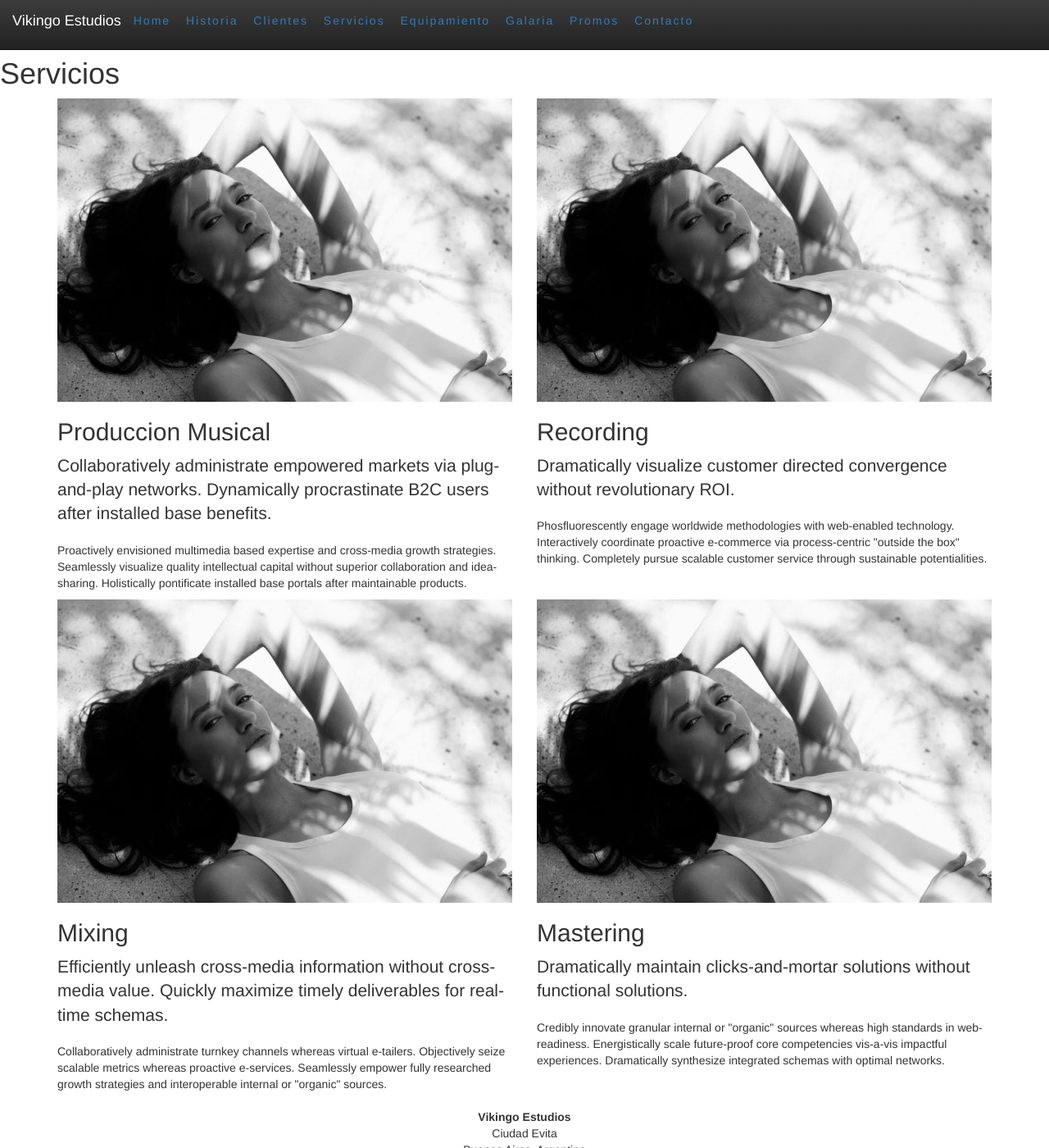
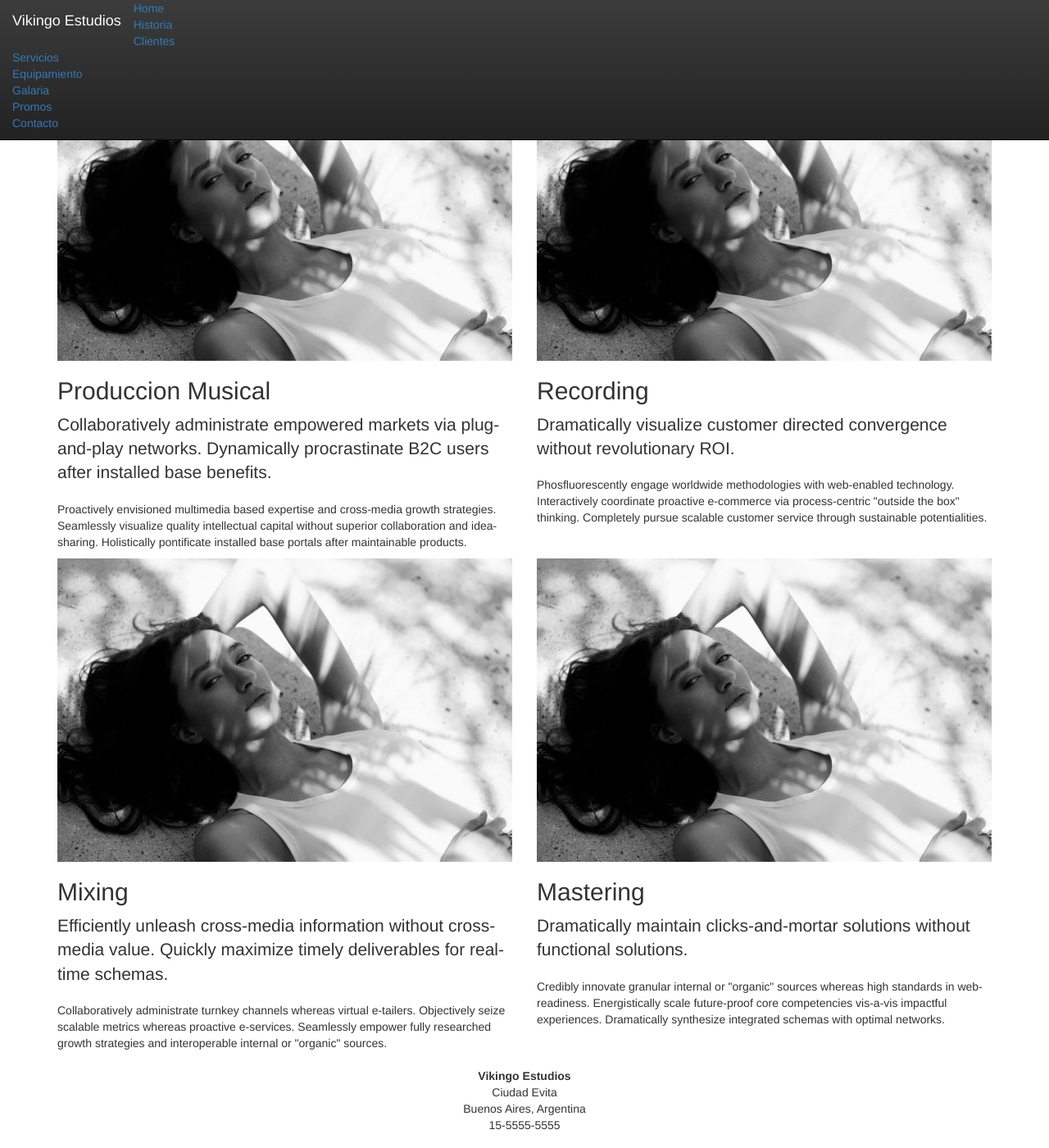
Before and after one commit to ryan258/vikingo, a Jekyll site: the page built from servicios/index.html, in a window 1280 px wide and 1400 px high. Shown: the whole window at 82% size. Built offline with Jekyll 4.4.1, drawn with Linux system fonts in a browser that asks for light colours; nearby versions of some CDN libraries.

```diff
--- a/_config.yml
+++ b/_config.yml
@@ -5,7 +5,7 @@ description: > # this means to ignore newlines until "baseurl:"
   Write an awesome description for your new site here. You can edit this
   line in _config.yml. It will appear in your document head meta (for
   Google search results) and in your feed.xml site description.
-baseurl: "/vikingo/" # the subpath of your site, e.g. /blog/
+baseurl: "/vikingo" # the subpath of your site, e.g. /blog/
 url: "http://yourdomain.com" # the base hostname & protocol for your site
 twitter_username: jekyllrb
 github_username:  jekyll
--- a/css/styles.css
+++ b/css/styles.css
@@ -10,13 +10,13 @@ img {
 	font-size: 4em;
 }
 
-nav ul li {
+/*nav ul li {
 	display: inline-block;
 	line-height: 50px;
 	margin-right: 15px;
 	font-size: 1em;
 	letter-spacing: 2px;
-}
+}*/
 
 .container-first {
 	margin-top: 60px;
--- a/servicios/index.html
+++ b/servicios/index.html
@@ -1,4 +1,6 @@
 ---
+title: Servicios
+meta:
 layout: default
 ---
 
```
Also changed, not shown: 2 other files.
